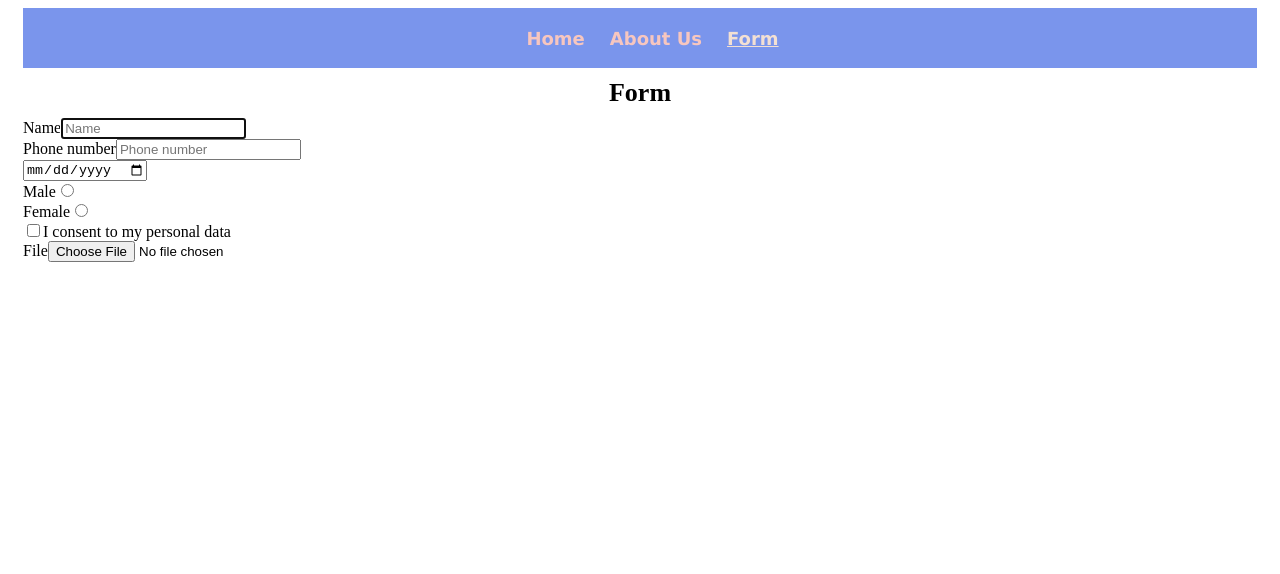
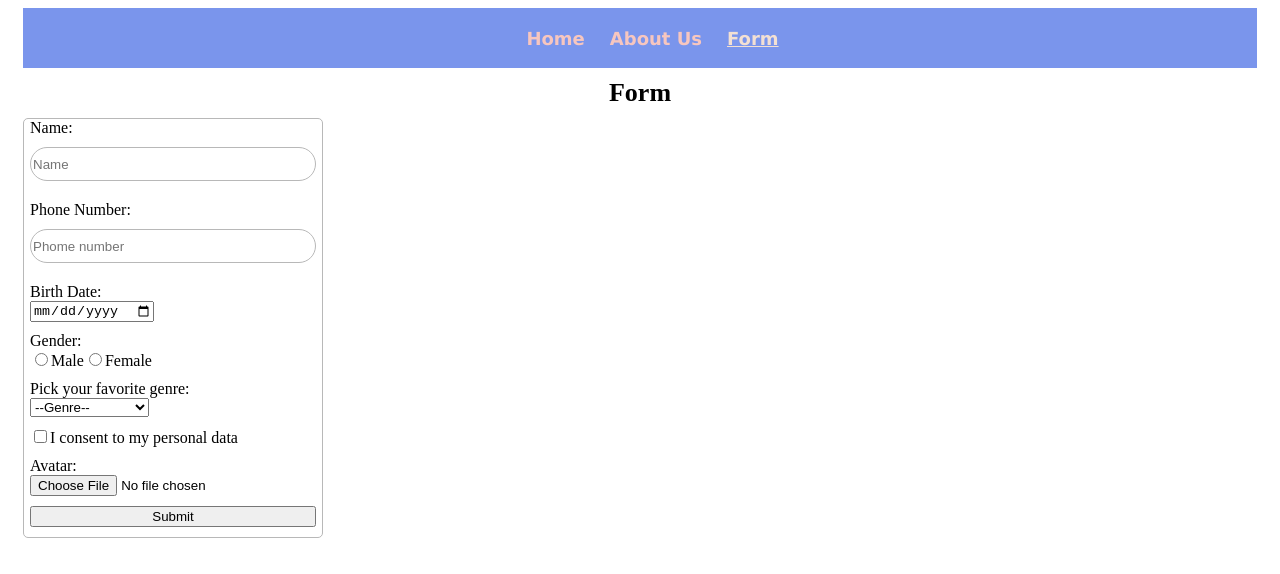
Before and after one commit to AnatoliyIliev/RS-React2023Q1, a React app: page /#/form in a window 1280 px wide. Shown: the top 574 px of the page. Built offline with nearby package versions, Linux system fonts and the light colour scheme; the HTML template or start-up script is replaced by a standard one.

Commit message:
feat: add Form

```diff
--- a/src/components/Form.tsx
+++ b/src/components/Form.tsx
@@ -1,35 +1,172 @@
-import { Component } from 'react';
+import React, { Component, createRef } from 'react';
+import styles from '../styles/Form.module.scss';
 
 class Form extends Component {
+  name: React.RefObject<HTMLInputElement>;
+  phone: React.RefObject<HTMLInputElement>;
+  date: React.RefObject<HTMLInputElement>;
+  radioMale: React.RefObject<HTMLInputElement>;
+  radioFemale: React.RefObject<HTMLInputElement>;
+  select: React.RefObject<HTMLSelectElement>;
+  checkbox: React.RefObject<HTMLInputElement>;
+  file: React.RefObject<HTMLInputElement>;
+  message: React.RefObject<HTMLDivElement>;
+
+  constructor(props: Record<string, never>) {
+    super(props);
+    this.handleSubmit = this.handleSubmit.bind(this);
+    this.name = createRef();
+    this.phone = createRef();
+    this.date = createRef();
+    this.radioMale = createRef();
+    this.radioFemale = createRef();
+    this.select = createRef();
+    this.checkbox = createRef();
+    this.file = createRef();
+    this.message = createRef();
+  }
+
+  handleSubmit(event: React.SyntheticEvent) {
+    event.preventDefault();
+
+    const { name, phone, date, radioMale, radioFemale, select, checkbox, file, message } = this;
+
+    const currentName = (name.current as HTMLInputElement).value;
+    const currentPhone = (phone.current as HTMLInputElement).value;
+    const currentDate = (date.current as HTMLInputElement).value;
+    const currentRadioMale = (radioMale.current as HTMLInputElement).checked;
+    const currentRadioFemale = (radioFemale.current as HTMLInputElement).checked;
+    const currentSelect = (select.current as HTMLSelectElement).value;
+    const currentCheckbox = (checkbox.current as HTMLInputElement).checked;
+    const currentFile = (file.current as HTMLInputElement).value;
+
+    let gender = '';
+    if (currentRadioMale) {
+      gender = (radioMale.current as HTMLInputElement).alt;
+    } else if (currentRadioFemale) {
+      gender = (radioFemale.current as HTMLInputElement).alt;
+    }
+
+    console.log(
+      currentName,
+      currentPhone,
+      currentDate,
+      gender,
+      currentSelect,
+      currentCheckbox,
+      currentFile
+    );
+
+    (message.current as HTMLDivElement).innerHTML = 'The data has been saved';
+
+    setTimeout(() => {
+      (message.current as HTMLDivElement).innerHTML = '';
+    }, 2000);
+
+    (name.current as HTMLInputElement).value = '';
+    (phone.current as HTMLInputElement).value = '';
+    (date.current as HTMLInputElement).value = '';
+    (radioMale.current as HTMLInputElement).checked = false;
+    (radioFemale.current as HTMLInputElement).checked = false;
+    (select.current as HTMLSelectElement).value = '';
+    (checkbox.current as HTMLInputElement).checked = false;
+    (file.current as HTMLInputElement).value = '';
+  }
+
   render() {
     return (
-      <form style={{ display: 'flex', flexDirection: 'column' }}>
+      <form className={styles.form} onSubmit={this.handleSubmit}>
         <label>
-          Name
-          <input type="text" placeholder="Name" autoFocus />
+          <div className={styles.from_name}>Name:</div>
+          <input
+            className={styles.form_input}
+            type="text"
+            name="name"
+            ref={this.name}
+            placeholder="Name"
+            pattern="^[a-zA-Zа-яА-Я]+(([' -][a-zA-Zа-яА-Я ])?[a-zA-Zа-яА-Я]*)*$"
+            title="The name can only contain letters, an apostrophe, a dash, and spaces. For example Adrian, Jacob Mercer, Charles de Batz de Castelmore d'Artagnan, etc."
+            autoFocus
+            required
+          />
         </label>
         <label>
-          Phone number
-          <input type="tel" placeholder="Phone number" />
+          <div className={styles.from_name}>Phone Number:</div>
+          <input
+            className={styles.form_input}
+            type="tel"
+            name="phone"
+            ref={this.phone}
+            placeholder="Phome number"
+            required
+            pattern="\+?\d{1,4}?[-.\s]?\(?\d{1,3}?\)?[-.\s]?\d{1,4}[-.\s]?\d{1,4}[-.\s]?\d{1,9}"
+            title="The phone number must be numeric and may contain spaces, dashes, parentheses, and may begin with +"
+          />
         </label>
         <label>
-          <input type="date" />
+          <div className={styles.from_name}>Birth Date:</div>
+          <input className={styles.form_data} type="date" name="date" ref={this.date} required />
         </label>
         <label htmlFor="male">
+          <div className={styles.from_name}>Gender:</div>
+          <input
+            // className={styles.form_radio}
+            type="radio"
+            id="male"
+            alt="Male"
+            name="gengerChoice"
+            ref={this.radioMale}
+            autoComplete="off"
+            required
+          />
           Male
-          <input type="radio" id="male" name="gengerChoice" autoComplete="off" />
-        </label>
-        <label htmlFor="female">
+          <input
+            // className={styles.form_radio}
+            type="radio"
+            id="male"
+            alt="Female"
+            name="gengerChoice"
+            ref={this.radioFemale}
+            autoComplete="off"
+            required
+          />
           Female
-          <input type="radio" id="female" name="gengerChoice" autoComplete="off" />
         </label>
         <label>
-          <input type="checkbox" />I consent to my personal data
+          <div className={styles.from_name}>Pick your favorite genre:</div>
+          <select ref={this.select} required>
+            <option value="">--Genre--</option>
+            <option value="action">action</option>
+            <option value="adventure">adventure</option>
+            <option value="comedy">comedy</option>
+            <option value="drama">drama</option>
+            <option value="crime">crime</option>
+            <option value="horror">horror</option>
+            <option value="fantasy">fantasy</option>
+            <option value="romance">romance</option>
+            <option value="animation">animation</option>
+            <option value="family">family</option>
+            <option value="war">war</option>
+            <option value="documentary">documentary</option>
+            <option value="musical">musical</option>
+            <option value="biography">biography</option>
+            <option value="sci-fi">sci-fi</option>
+            <option value="western">western</option>
+            <option value="post-apocalyptic">post-apocalyptic</option>
+          </select>
         </label>
         <label>
-          File
-          <input type="file" />
+          <input className={styles.form_checkbox} type="checkbox" ref={this.checkbox} required />I
+          consent to my personal data
         </label>
+        <label>
+          <div className={styles.from_name}>Avatar:</div>
+          <input className={styles.form_file} type="file" ref={this.file} required />
+        </label>
+        <button type="submit" disabled={false}>
+          Submit
+        </button>
+        <div className={styles.Form_message} ref={this.message}></div>
       </form>
     );
   }
--- a/src/components/SearchBar.tsx
+++ b/src/components/SearchBar.tsx
@@ -10,6 +10,7 @@ class SearchBar extends Component {
   componentDidMount() {
     const query = localStorage.getItem('query');
     const parseQuery = JSON.parse(query!);
+
     if (parseQuery) {
       this.setState({ searchQuery: parseQuery });
     }
@@ -17,6 +18,7 @@ class SearchBar extends Component {
 
   componentWillUnmount() {
     const { searchQuery } = this.state;
+
     localStorage.setItem('query', JSON.stringify(searchQuery));
   }
 
--- /dev/null
+++ b/src/styles/Form.module.scss
@@ -0,0 +1,49 @@
+@import './variables.scss';
+
+.form {
+    display: grid;
+    box-sizing: border-box;
+    grid-row-gap: 10px;
+    width: 300px;
+    padding: 0;
+    justify-content: center;
+    list-style: none;
+    border: 1px solid $color-border-form;
+    border-radius: 5px ;
+
+}
+
+.from_name {
+    display: block;
+}
+
+.form_input {
+    display: block;
+    margin: 10px auto;
+    width: 280px;
+    height: 30px;
+    border: 1px solid $color-input-form;
+    border-radius: 50px;
+    overflow: hidden;
+    outline: none;
+    align-items: center;
+    box-shadow: none;
+    transition: all 0.3s ease-in-out;
+}
+
+.form_input:hover {
+    box-shadow: 0 4px 5px $input-shadow;
+}
+
+// .form_data {
+//     display: block;
+//     width: 150px;
+// }
+
+.form_radio {
+    display: block;
+}
+
+// .form_checkbox {
+
+// }
--- a/src/styles/variables.scss
+++ b/src/styles/variables.scss
@@ -15,6 +15,10 @@ $card-shadow: rgba(0, 0, 0, 20%);
 
 $card-background-circle: rgb(104, 148, 243);
 
+$color-border-form: #b8b8b8;
+$color-input-form: $color-border-form;
+$input-shadow: rgba(0, 0, 0, 20%);
+
 $average-text-color: black;
 
 $cubic-bezier: 250ms cubic-bezier(0.4, 0, 0.2, 1);
```
